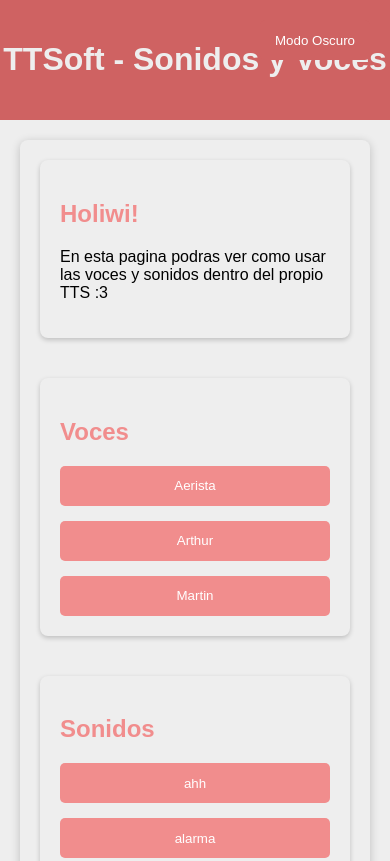
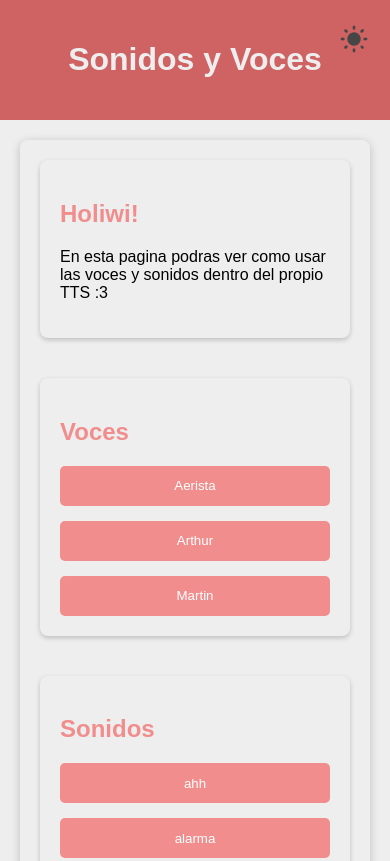
Before and after one commit to SaraLunaDev/TTS-Soft, a plain HTML site: page index.html in a window 390 px wide. Shown: the top 861 px of the page. Drawn offline with Linux system fonts and the light colour scheme.

```diff
--- a/index.html
+++ b/index.html
@@ -10,8 +10,10 @@
 
 <body>
     <header>
-        <h1>TTSoft - Sonidos y Voces</h1>
-        <button id="themeToggle" class="theme-button">Modo Oscuro</button>
+        <h1>Sonidos y Voces</h1>
+        <button id="themeToggle" class="theme-button">
+            <img id="themeIcon" src="./static/resources/sun.png" alt="Modo Oscuro">
+        </button>
     </header>
     <main>
         <div id="mainContainer">
--- a/script.js
+++ b/script.js
@@ -6,15 +6,19 @@
 const voicesDirectory = './static/voices/';
 const soundsDirectory = './static/sounds/';
 
-// Referencia al botón de alternancia
+// Referencias al botón y al icono
 const themeToggle = document.getElementById('themeToggle');
+const themeIcon = document.getElementById('themeIcon');
 
 // Restaurar el tema guardado
 const savedTheme = localStorage.getItem('theme');
-
 if (savedTheme === 'dark') {
     document.body.classList.add('dark-mode');
-    themeToggle.textContent = 'Modo Claro';
+    themeIcon.src = './static/resources/moon.png'; // Cambia a la luna
+    themeIcon.alt = 'Modo Claro';
+} else {
+    themeIcon.src = './static/resources/sun.png'; // Cambia al sol
+    themeIcon.alt = 'Modo Oscuro';
 }
 
 // Función para cargar archivos y crear botones dinámicamente
@@ -49,15 +53,17 @@
     })
     .catch(error => console.error('Error al cargar los sonidos:', error));
 
-// Alternar entre modos y guardar preferencia
+// Alternar entre modos y cambiar el icono
 themeToggle.addEventListener('click', () => {
     document.body.classList.toggle('dark-mode');
 
     if (document.body.classList.contains('dark-mode')) {
-        themeToggle.textContent = 'Modo Claro';
+        themeIcon.src = './static/resources/moon.png'; // Cambia a la luna
+        themeIcon.alt = 'Modo Claro';
         localStorage.setItem('theme', 'dark');
     } else {
-        themeToggle.textContent = 'Modo Oscuro';
+        themeIcon.src = './static/resources/sun.png'; // Cambia al sol
+        themeIcon.alt = 'Modo Oscuro';
         localStorage.setItem('theme', 'light');
     }
 });
--- a/styles.css
+++ b/styles.css
@@ -79,18 +79,22 @@
     position: absolute;
     top: 20px;
     right: 20px;
-    padding: 10px 15px;
-    background: #cf6262;
-    color: white;
+    background: none; /* Sin fondo */
     border: none;
-    border-radius: 5px;
+    padding: 0;
     cursor: pointer;
-    transition: background 0.3s;
 }
 
-.theme-button:hover {
-    background: #b14f4f;
+.theme-button img {
+    width: 32px; /* Ajusta al tamaño deseado */
+    height: 32px;
+    transition: transform 0.3s; /* Animación de escala */
 }
+
+.theme-button img:hover {
+    transform: scale(1.1); /* Aumenta el tamaño ligeramente al pasar el ratón */
+}
+
 
 /* Modo oscuro */
 body.dark-mode {
```
Also changed, not shown: static/resources/moon.png (added), static/resources/sun.png (added).
